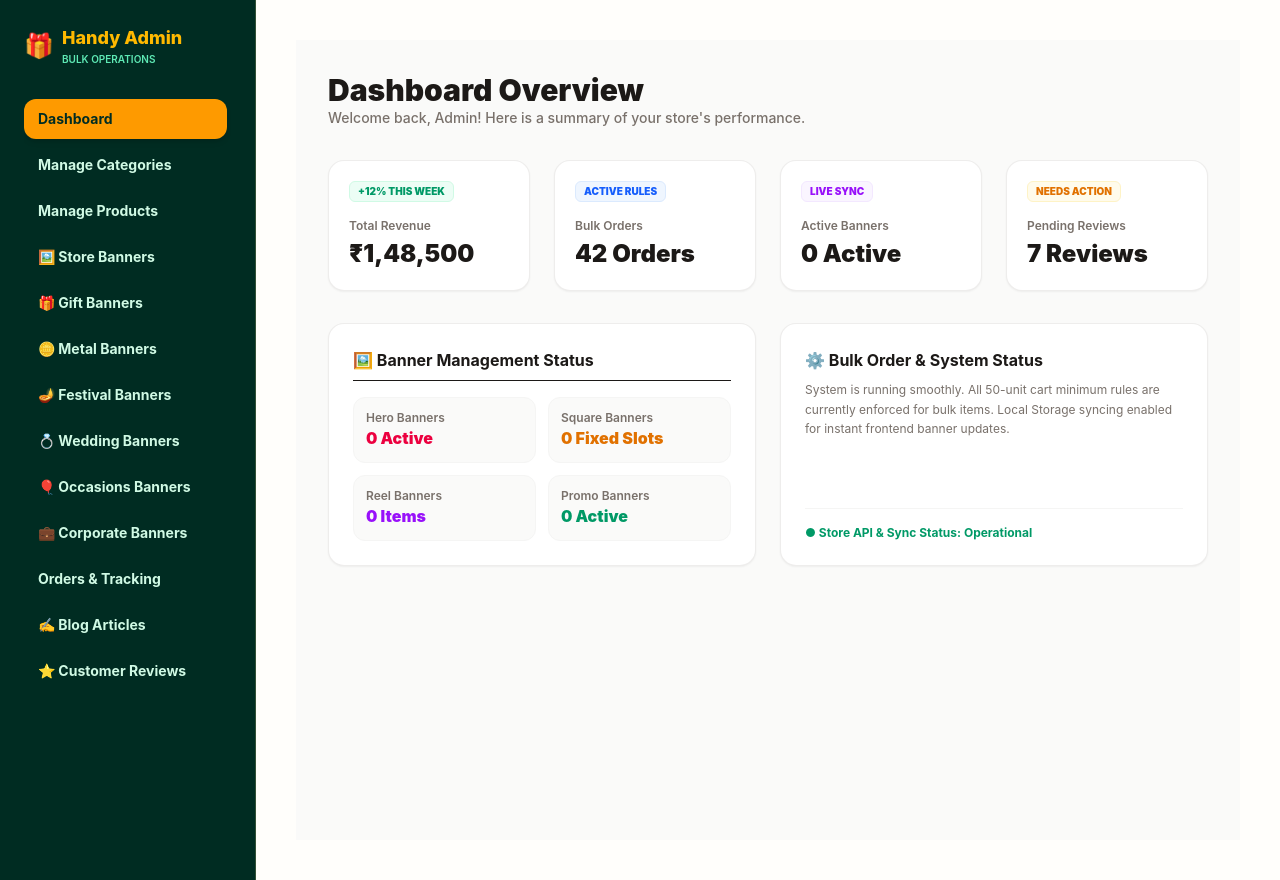
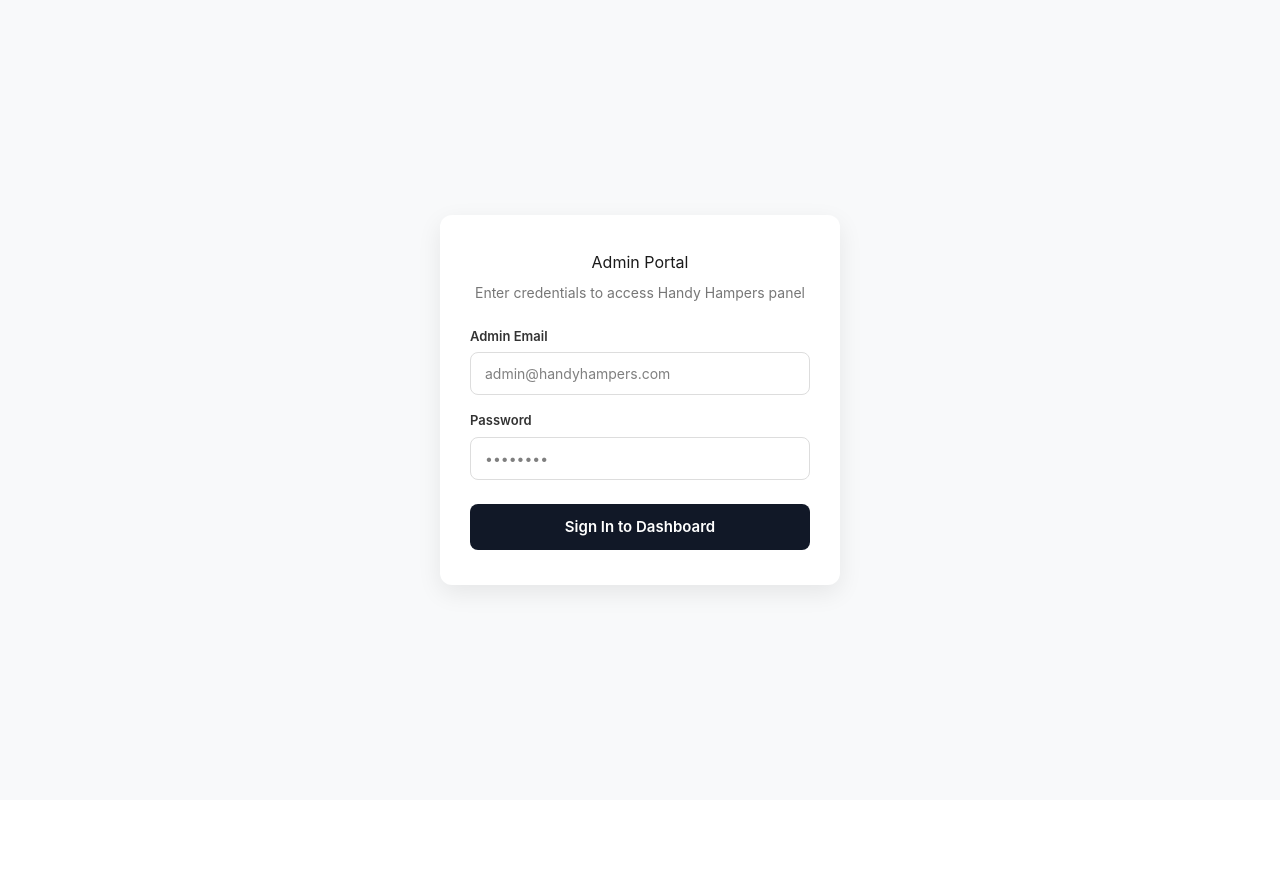
Before and after one commit to zubairbilal84-dev/handy-hampers-frontend, a React (Vite) app: page /admin in a window 1280 px wide. After the commit the page ends 800 px from the top, so only its background shows below. Built offline with nearby package versions, Linux system fonts and the light colour scheme.

Commit message:
Added admin login authentication

```diff
--- a/src/layouts/AdminLayout.jsx
+++ b/src/layouts/AdminLayout.jsx
@@ -1,7 +1,29 @@
-import { Link, Outlet, useLocation } from 'react-router-dom';
+import React, { useState, useEffect } from 'react';
+import { Link, Outlet, useLocation, useNavigate } from 'react-router-dom';
+import AdminLogin from '../pages/admin/AdminLogin';
 
 function AdminLayout() {
   const location = useLocation();
+  const navigate = useNavigate();
+  const [isAuthenticated, setIsAuthenticated] = useState(false);
+
+  useEffect(() => {
+    const authStatus = sessionStorage.getItem('isAdminAuthenticated');
+    if (authStatus === 'true') {
+      setIsAuthenticated(true);
+    }
+  }, []);
+
+  const handleLogout = () => {
+    sessionStorage.removeItem('isAdminAuthenticated');
+    setIsAuthenticated(false);
+    navigate('/admin');
+  };
+
+  // Agar admin login nahi hai toh Login Form dikhao
+  if (!isAuthenticated) {
+    return <AdminLogin onLoginSuccess={() => setIsAuthenticated(true)} />;
+  }
 
   const menuItems = [
     { name: 'Dashboard', path: '/admin' },
@@ -25,7 +47,8 @@
   return (
     <div className="min-h-screen bg-amber-50/20 flex flex-col md:flex-row">
       {/* Sidebar */}
-      <aside className="w-full md:w-64 bg-emerald-950 text-white p-6 border-r border-amber-200/20 flex-shrink-0">
+      <aside className="w-full md:w-64 bg-emerald-950 text-white p-6 border-r border-amber-200/20 flex-shrink-0 flex flex-col justify-between">
+        <div>
           <div className="mb-8 flex items-center gap-2">
             <span className="text-2xl">🎁</span>
             <div>
@@ -34,7 +57,7 @@
             </div>
           </div>
 
-        <nav className="space-y-1.5 overflow-y-auto max-h-[calc(100vh-140px)] pr-1">
+          <nav className="space-y-1.5 overflow-y-auto max-h-[calc(100vh-210px)] pr-1">
             {menuItems.map((item) => {
               const isActive = location.pathname === item.path;
               return (
@@ -52,6 +75,17 @@
               );
             })}
           </nav>
+        </div>
+
+        {/* Logout Button */}
+        <div className="pt-4 border-t border-emerald-900 mt-4">
+          <button
+            onClick={handleLogout}
+            className="w-full flex items-center justify-center gap-2 px-3.5 py-2.5 rounded-xl font-bold text-xs md:text-sm bg-red-600/20 text-red-300 hover:bg-red-600 hover:text-white transition-all cursor-pointer border border-red-500/30"
+          >
+            <span>🚪</span> Logout Admin
+          </button>
+        </div>
       </aside>
 
       {/* Main Content Area */}
--- /dev/null
+++ b/src/pages/admin/AdminLogin.jsx
@@ -0,0 +1,123 @@
+import React, { useState } from 'react';
+
+const AdminLogin = ({ onLoginSuccess }) => {
+  const [email, setEmail] = useState('');
+  const [password, setPassword] = useState('');
+  const [error, setError] = useState('');
+
+  // Aap yahan apna ID aur Password set kar sakte hain
+  const ADMIN_EMAIL = 'admin@alisaifi.com';
+  const ADMIN_PASS = 'Admin@6260';
+
+  const handleSubmit = (e) => {
+    e.preventDefault();
+    if (email.trim() === ADMIN_EMAIL && password === ADMIN_PASS) {
+      sessionStorage.setItem('isAdminAuthenticated', 'true');
+      onLoginSuccess();
+    } else {
+      setError('Invalid Admin Email or Password! Please try again.');
+    }
+  };
+
+  return (
+    <div style={{
+      minHeight: '100vh',
+      display: 'flex',
+      alignItems: 'center',
+      justifyContent: 'center',
+      backgroundColor: '#f8f9fa',
+      padding: '20px'
+    }}>
+      <div style={{
+        maxWidth: '400px',
+        width: '100%',
+        backgroundColor: '#ffffff',
+        borderRadius: '12px',
+        padding: '35px 30px',
+        boxShadow: '0 8px 24px rgba(0,0,0,0.08)'
+      }}>
+        <h2 style={{ textAlign: 'center', color: '#1a1a1a', marginBottom: '8px' }}>Admin Portal</h2>
+        <p style={{ textAlign: 'center', color: '#777', fontSize: '14px', marginBottom: '24px' }}>
+          Enter credentials to access Handy Hampers panel
+        </p>
+
+        {error && (
+          <div style={{
+            backgroundColor: '#ffeef0',
+            color: '#d32f2f',
+            padding: '10px',
+            borderRadius: '6px',
+            fontSize: '13px',
+            marginBottom: '16px',
+            textAlign: 'center'
+          }}>
+            {error}
+          </div>
+        )}
+
+        <form onSubmit={handleSubmit}>
+          <div style={{ marginBottom: '16px' }}>
+            <label style={{ display: 'block', fontSize: '13px', fontWeight: '600', marginBottom: '6px', color: '#333' }}>
+              Admin Email
+            </label>
+            <input
+              type="email"
+              required
+              value={email}
+              onChange={(e) => setEmail(e.target.value)}
+              placeholder="admin@handyhampers.com"
+              style={{
+                width: '100%',
+                padding: '10px 14px',
+                borderRadius: '8px',
+                border: '1px solid #ddd',
+                fontSize: '14px',
+                boxSizing: 'border-box'
+              }}
+            />
+          </div>
+
+          <div style={{ marginBottom: '24px' }}>
+            <label style={{ display: 'block', fontSize: '13px', fontWeight: '600', marginBottom: '6px', color: '#333' }}>
+              Password
+            </label>
+            <input
+              type="password"
+              required
+              value={password}
+              onChange={(e) => setPassword(e.target.value)}
+              placeholder="••••••••"
+              style={{
+                width: '100%',
+                padding: '10px 14px',
+                borderRadius: '8px',
+                border: '1px solid #ddd',
+                fontSize: '14px',
+                boxSizing: 'border-box'
+              }}
+            />
+          </div>
+
+          <button
+            type="submit"
+            style={{
+              width: '100%',
+              padding: '12px',
+              backgroundColor: '#111827',
+              color: '#fff',
+              border: 'none',
+              borderRadius: '8px',
+              fontSize: '15px',
+              fontWeight: '600',
+              cursor: 'pointer'
+            }}
+          >
+            Sign In to Dashboard
+          </button>
+        </form>
+      </div>
+    </div>
+  );
+};
+
+export default AdminLogin;
```
Lines whose indentation alone changed are shown as unchanged.
